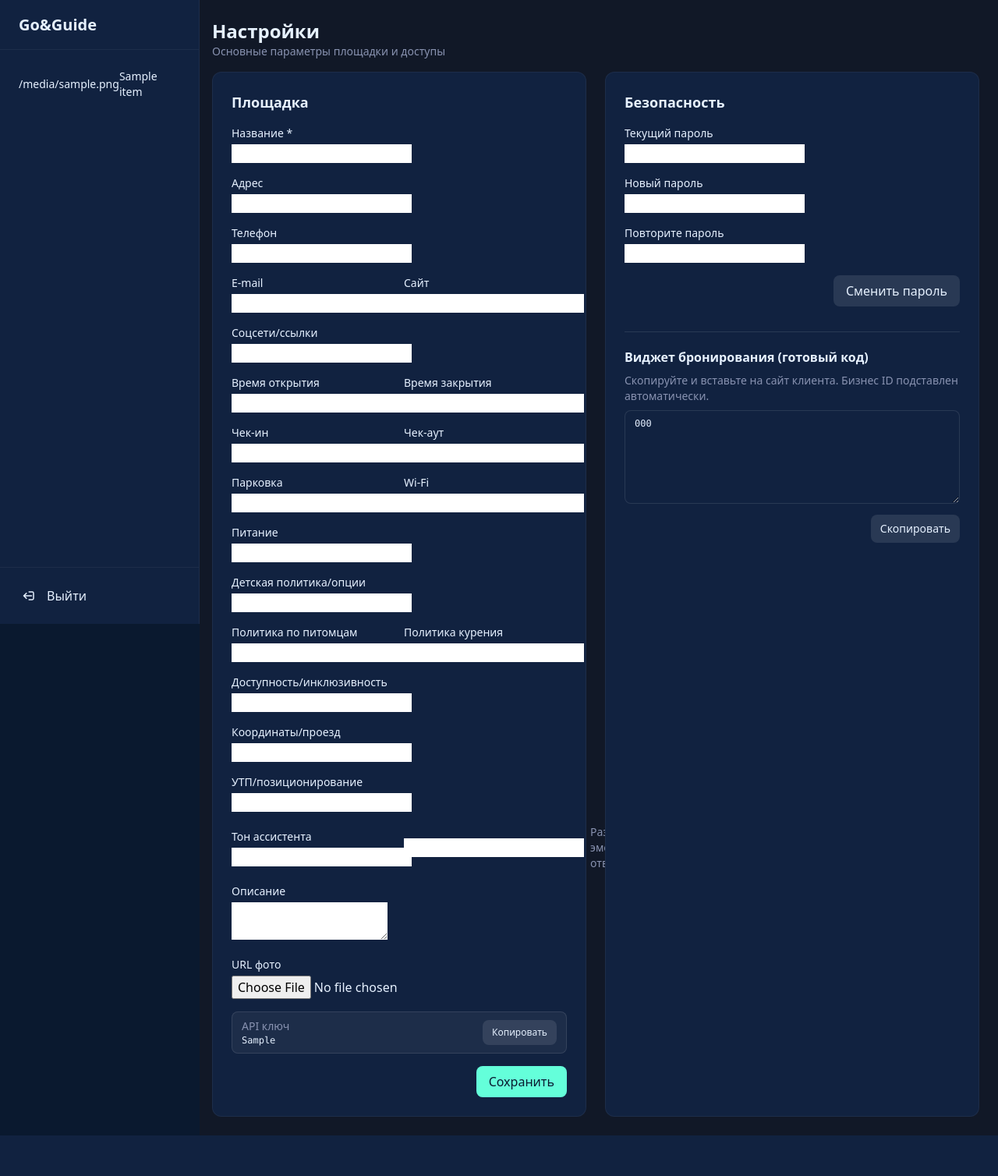
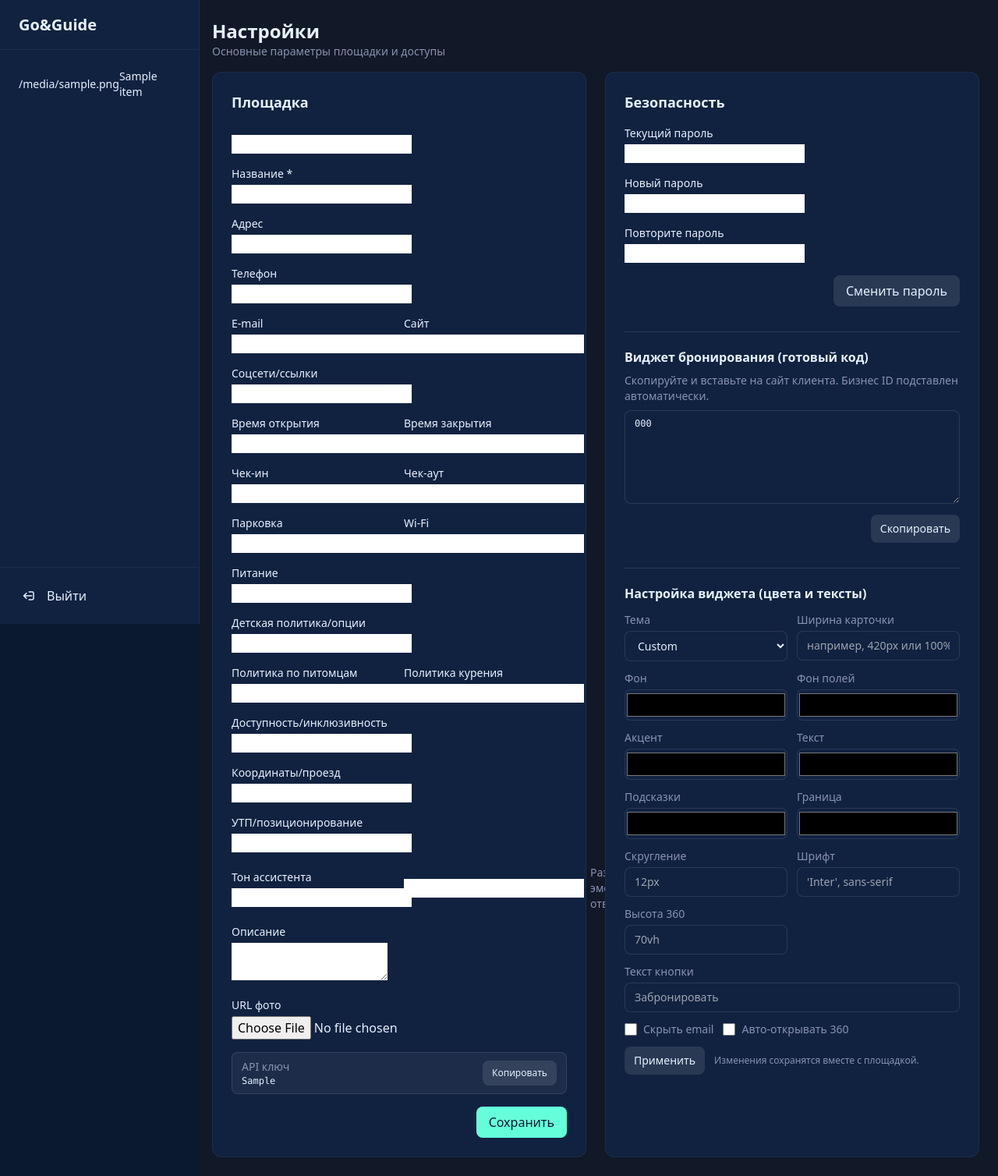
Before and after one commit to VyacheslavChernikov/goguide, a Django app: template backend/go_guide_portal/templates/go_guide_portal/settings.html in a window 1280 px wide. Shown: the whole page at 78% size. Before the commit the page ends 1456 px from the top, so only its background shows below. Run offline with Django 5.2, Linux system fonts and the light colour scheme; the template is opened without the code that fills it: most values are stand-ins (such as "Sample title", 1, 10 or a date in 2020); form fields are guessed from the names that the template uses; some libraries are stand-ins or nearby versions.

Commit message:
feat: add admin widget configurator with themes and labels

```diff
--- a/backend/business_units/models.py
+++ b/backend/business_units/models.py
@@ -51,6 +51,7 @@ class BusinessUnit(models.Model):
     gigachat_scope = models.CharField(max_length=64, blank=True, null=True, default="GIGACHAT_API_PERS", verbose_name="GigaChat Scope")
     gigachat_key = models.TextField(blank=True, null=True, verbose_name="GigaChat Auth Key")  # legacy
     alice_key = models.TextField(blank=True, null=True, verbose_name="Yandex Alice API Key")
+    widget_config = models.JSONField(default=dict, blank=True, verbose_name="Настройки виджета бронирования")
 
     def __str__(self):
         return self.name
--- a/backend/go_guide_portal/forms.py
+++ b/backend/go_guide_portal/forms.py
@@ -145,6 +145,7 @@ class BusinessUnitForm(forms.ModelForm):
             "allow_emoji",
             "description",
             "photo_url",
+            "widget_config",
         ]
         base_input = "w-full px-3 py-2 rounded-lg bg-panel border border-white/10 text-text placeholder-muted focus:outline-none focus:ring-2 focus:ring-accent"
         widgets = {
@@ -179,6 +180,7 @@ class BusinessUnitForm(forms.ModelForm):
             "allow_emoji": forms.CheckboxInput(attrs={"class": "h-4 w-4 text-accent border-white/20 rounded"}),
             "description": forms.Textarea(attrs={"class": f"{base_input} min-h-[100px]", "rows": 3}),
             "photo_url": forms.URLInput(attrs={"class": base_input, "placeholder": "https://..."}),
+            "widget_config": forms.HiddenInput(),
         }
 
     def __init__(self, *args, **kwargs):
--- a/backend/go_guide_portal/templates/go_guide_portal/settings.html
+++ b/backend/go_guide_portal/templates/go_guide_portal/settings.html
@@ -13,6 +13,7 @@
     <form method="post" action="{% url 'settings' %}" class="space-y-4">
       {% csrf_token %}
       <input type="hidden" name="save_unit" value="1" />
+      {{ unit_form.widget_config }}
       <div>
         <label class="block text-sm mb-1">Название *</label>
         {{ unit_form.name }}
@@ -162,6 +163,78 @@
         </div>
       </div>
     </div>
+
+    <div class="mt-8 border-t border-white/10 pt-5 space-y-3" id="widget-configurator">
+      <h4 class="text-md font-semibold">Настройка виджета (цвета и тексты)</h4>
+      <div class="grid grid-cols-2 gap-3 text-sm">
+        <label class="space-y-1">
+          <span class="text-muted">Тема</span>
+          <select id="presetTheme" class="w-full px-3 py-2 rounded-lg bg-panel border border-white/10 text-text">
+            <option value="">Custom</option>
+            <option value="dark">Dark</option>
+            <option value="light">Light</option>
+          </select>
+        </label>
+        <label class="space-y-1">
+          <span class="text-muted">Ширина карточки</span>
+          <input type="text" id="cfgWidth" class="w-full px-3 py-2 rounded-lg bg-panel border border-white/10 text-text" placeholder="например, 420px или 100%">
+        </label>
+        <label class="space-y-1">
+          <span class="text-muted">Фон</span>
+          <input type="color" id="cfgPrimary" class="w-full h-10 bg-panel border border-white/10 rounded-lg">
+        </label>
+        <label class="space-y-1">
+          <span class="text-muted">Фон полей</span>
+          <input type="color" id="cfgPanel" class="w-full h-10 bg-panel border border-white/10 rounded-lg">
+        </label>
+        <label class="space-y-1">
+          <span class="text-muted">Акцент</span>
+          <input type="color" id="cfgAccent" class="w-full h-10 bg-panel border border-white/10 rounded-lg">
+        </label>
+        <label class="space-y-1">
+          <span class="text-muted">Текст</span>
+          <input type="color" id="cfgText" class="w-full h-10 bg-panel border border-white/10 rounded-lg">
+        </label>
+        <label class="space-y-1">
+          <span class="text-muted">Подсказки</span>
+          <input type="color" id="cfgMuted" class="w-full h-10 bg-panel border border-white/10 rounded-lg">
+        </label>
+        <label class="space-y-1">
+          <span class="text-muted">Граница</span>
+          <input type="color" id="cfgBorder" class="w-full h-10 bg-panel border border-white/10 rounded-lg">
+        </label>
+        <label class="space-y-1">
+          <span class="text-muted">Скругление</span>
+          <input type="text" id="cfgRadius" class="w-full px-3 py-2 rounded-lg bg-panel border border-white/10 text-text" placeholder="12px">
+        </label>
+        <label class="space-y-1">
+          <span class="text-muted">Шрифт</span>
+          <input type="text" id="cfgFont" class="w-full px-3 py-2 rounded-lg bg-panel border border-white/10 text-text" placeholder="'Inter', sans-serif">
+        </label>
+        <label class="space-y-1">
+          <span class="text-muted">Высота 360</span>
+          <input type="text" id="cfgPreviewHeight" class="w-full px-3 py-2 rounded-lg bg-panel border border-white/10 text-text" placeholder="70vh">
+        </label>
+        <label class="space-y-1 col-span-2">
+          <span class="text-muted">Текст кнопки</span>
+          <input type="text" id="cfgSubmit" class="w-full px-3 py-2 rounded-lg bg-panel border border-white/10 text-text" placeholder="Забронировать">
+        </label>
+      </div>
+      <div class="flex gap-3 items-center">
+        <label class="flex items-center gap-2 text-sm">
+          <input type="checkbox" id="cfgHideEmail" class="h-4 w-4 text-accent border-white/20 rounded">
+          <span class="text-muted">Скрыть email</span>
+        </label>
+        <label class="flex items-center gap-2 text-sm">
+          <input type="checkbox" id="cfgAutoOpen" class="h-4 w-4 text-accent border-white/20 rounded">
+          <span class="text-muted">Авто-открывать 360</span>
+        </label>
+      </div>
+      <div class="flex gap-3 items-center">
+        <button type="button" id="cfgApply" class="px-3 py-2 rounded-lg bg-white/10 hover:bg-white/20 text-sm">Применить</button>
+        <span class="text-xs text-muted">Изменения сохранятся вместе с площадкой.</span>
+      </div>
+    </div>
   </div>
 </div>
 {% endblock %}
```
Also changed, not shown: backend/go_guide_portal/static/widget/configurator.js (added, +127 -0 lines), backend/go_guide_portal/static/widget/widget-presets.js (added, +25 -0 lines), backend/business_units/migrations/0011_businessunit_widget_config.py (added).
